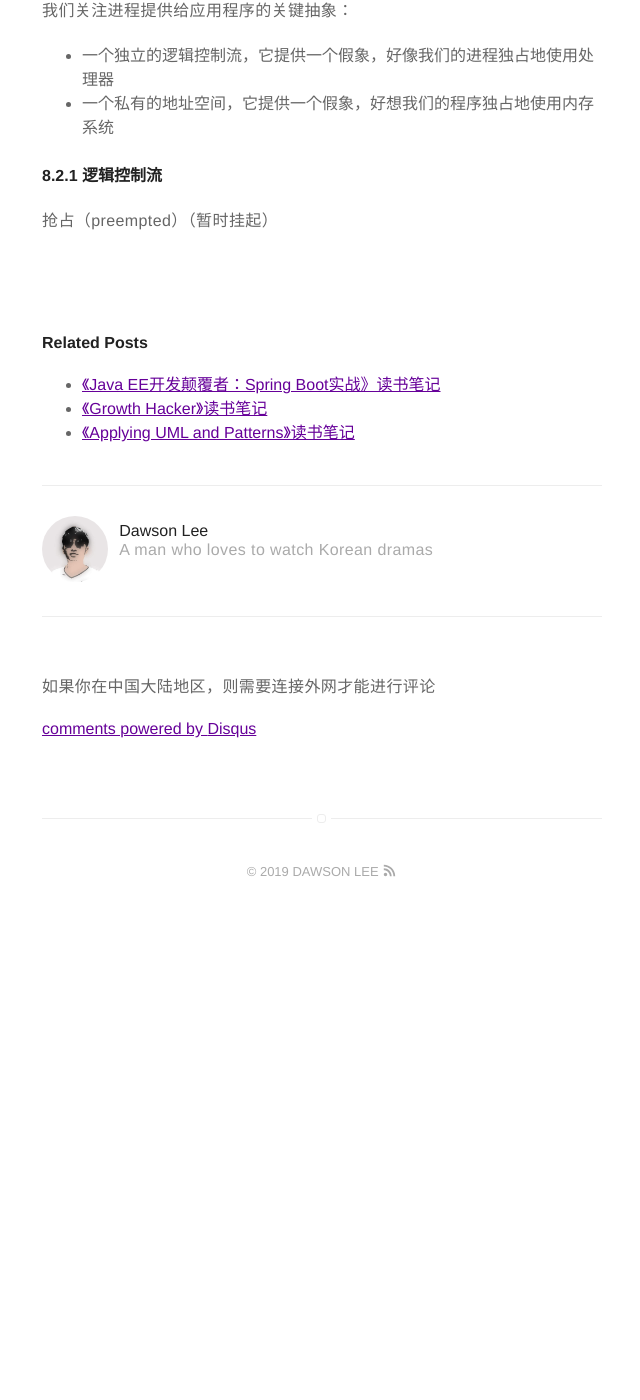
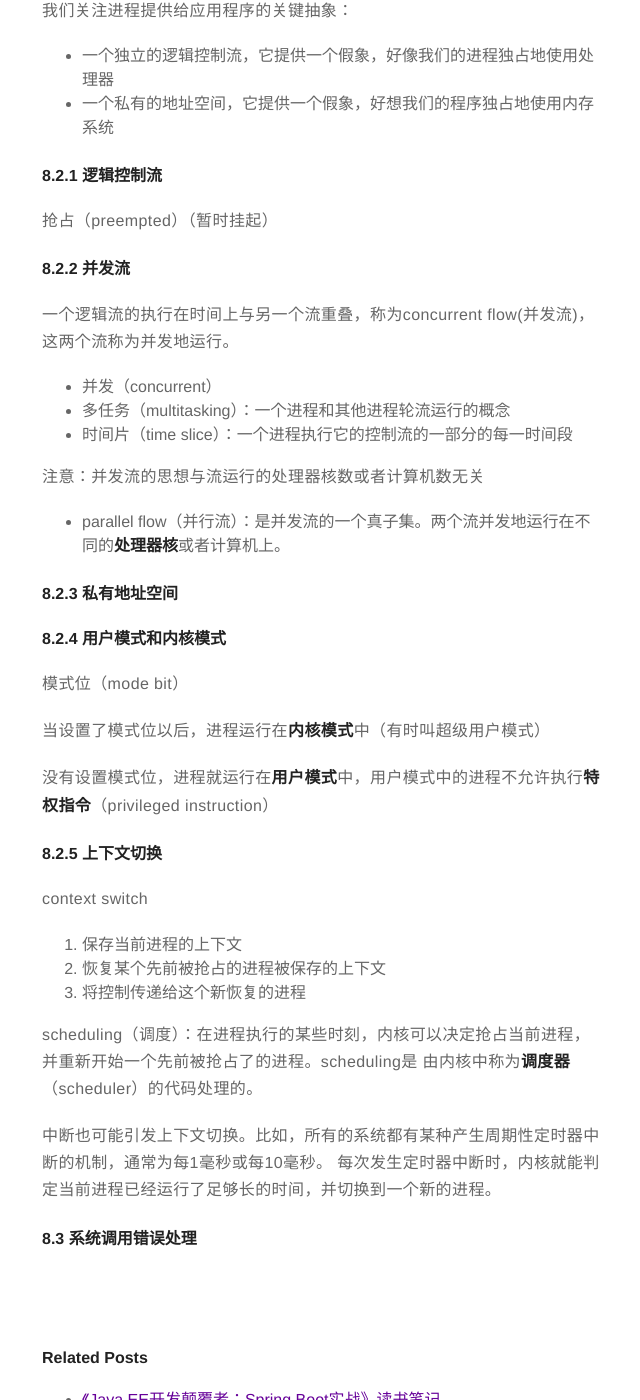
Before and after one commit to dawsonlee1790/dawsonlee1790.github.io, a Jekyll site: the page built from _posts/2018-12-31-《Computer Systems: A Programmer's Perspective》读书笔记.md, in a window 1280 px wide and 1400 px high, scrolled down 30993 px. Shown: the whole window, without its empty margins (318-958 px from the left). Built offline with Jekyll 4.4.1, drawn with Linux system fonts in a browser that asks for light colours; before the commit the page ends 31912 px from its top, so only the background shows below that.

Commit message:
更新文章

```diff
--- a/_posts/2018-12-31-《Computer Systems: A Programmer's Perspective》读书笔记.md
+++ b/_posts/2018-12-31-《Computer Systems: A Programmer's Perspective》读书笔记.md
@@ -932,3 +932,40 @@ interrupt是异步的，是来自处理器外部的I/O设备的信号的结果
 #### 8.2.1 逻辑控制流
 
 抢占（preempted）（暂时挂起）
+
+#### 8.2.2 并发流
+
+一个逻辑流的执行在时间上与另一个流重叠，称为concurrent flow(并发流)，这两个流称为并发地运行。
+
+* 并发（concurrent）
+* 多任务（multitasking）：一个进程和其他进程轮流运行的概念
+* 时间片（time slice）：一个进程执行它的控制流的一部分的每一时间段
+
+注意：并发流的思想与流运行的处理器核数或者计算机数无关
+
+* parallel flow（并行流）：是并发流的一个真子集。两个流并发地运行在不同的**处理器核**或者计算机上。
+
+#### 8.2.3 私有地址空间
+
+#### 8.2.4 用户模式和内核模式
+
+模式位（mode bit）
+
+当设置了模式位以后，进程运行在**内核模式**中（有时叫超级用户模式）
+
+没有设置模式位，进程就运行在**用户模式**中，用户模式中的进程不允许执行**特权指令**（privileged instruction）
+
+#### 8.2.5 上下文切换
+
+context switch
+1. 保存当前进程的上下文
+2. 恢复某个先前被抢占的进程被保存的上下文
+3. 将控制传递给这个新恢复的进程
+
+scheduling（调度）：在进程执行的某些时刻，内核可以决定抢占当前进程，并重新开始一个先前被抢占了的进程。scheduling是
+由内核中称为**调度器**（scheduler）的代码处理的。
+
+中断也可能引发上下文切换。比如，所有的系统都有某种产生周期性定时器中断的机制，通常为每1毫秒或每10毫秒。
+每次发生定时器中断时，内核就能判定当前进程已经运行了足够长的时间，并切换到一个新的进程。
+
+#### 8.3 系统调用错误处理
```
